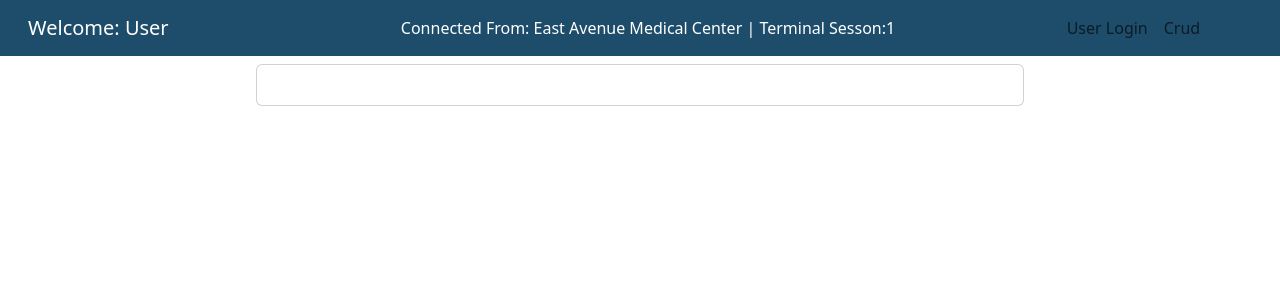
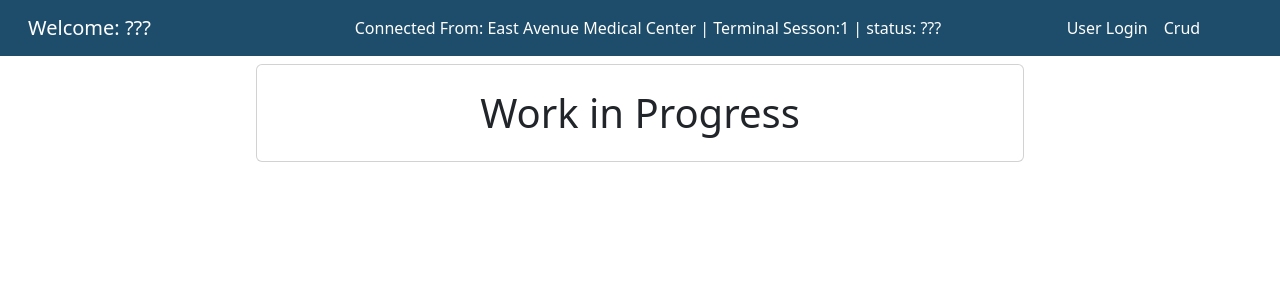
Before and after one commit to HowDoYouWriteACommentLineAgain/webProg_finals, a React (Create React App) app in the folder react-app/: page /dashboard in a window 1280 px wide. Shown: the top 300 px of the page. Built offline with nearby package versions, Linux system fonts and the light colour scheme.

Commit message:
added preparation for jwt tokens

```diff
--- a/react-app/src/App.js
+++ b/react-app/src/App.js
@@ -11,17 +11,25 @@ import {BrowserRouter, Routes, Route} from 'react-router-dom';
 
 
 function App() {
-  const [loginStatus, setLoginStatus] = useState(false);
+  const [loginStatus, setLoginStatus] = useState('');
+  const [currentUser, setCurrentUser] = useState('');
 
   const handleReturnedStatus = (status) =>{
     setLoginStatus(status);
+    console.log(`current status: ${status}`);
+    // alert('app has recieved status from login component')
+  }
+
+  const handleReturnedUser = (user) =>{
+    setCurrentUser(user);
+    console.log(`current user: ${user}`);
   }
 
   return (
     <BrowserRouter>
       <Routes>
-        <Route path='/' element={<Layout />}>
-          <Route index element={<Login/>} />
+        <Route path='/' element={<Layout actionOn={loginStatus} setUserAs={currentUser}/>}>
+          <Route index element={<Login returnStatus={handleReturnedStatus} userUsername={handleReturnedUser}/>} />
           <Route path="usersCrud" element={<UsersCrud />} />
           <Route path="dashboard" element={<Dashboard />} />
         </Route>
--- a/react-app/src/Layout.js
+++ b/react-app/src/Layout.js
@@ -1,19 +1,32 @@
-import { Outlet, Link } from "react-router-dom";
+import { Outlet, Link,  useNavigate } from "react-router-dom";
 import {primary, card} from'./styleObjects/customStyles';
+import { useEffect, useState } from "react";
 
-const Layout = () => {
+const Layout = ({actionOn, setUserAs}) => {
+    const [status, setStatus] = useState('status');
+    const navigateTo = useNavigate();
+
+    useEffect(()=> setStatus(actionOn), [actionOn]);
+
+    useEffect(()=>{
+        if(status === 'good' || false){
+            navigateTo('/dashboard', {replace:true});
+        }
+    },[status]);
+
+
     return(
         <>
         <nav className='navbar navbar-expand-lg bg-body-indigo text-white' style={primary}>
         <span className="container-fluid">
 
-            <span className="navbar-brand col-md-3 col-lg-2 text-white px-3">Welcome: User</span>
+            <span className="navbar-brand col-md-3 col-lg-2 text-white px-3">Welcome: {setUserAs || '???'}</span>
 
-            <span class="nav-item">Connected From: East Avenue Medical Center | Terminal Sesson:1</span>
+            <span class="nav-item">Connected From: East Avenue Medical Center | Terminal Sesson:1 | status: {actionOn || '???'}</span>
 
             <span className="navbar-nav col-md-3 col-lg-2" id="collapseNavItems">
-                <Link className="nav-item nav-link" to="/">User Login</Link>
-                <Link className="nav-item nav-link" to="/usersCrud">Crud</Link>
+                <Link className="nav-item nav-link text-white" to="/">User Login</Link>
+                <Link className="nav-item nav-link text-white" to="/usersCrud">Crud</Link>
                 {/*
                     TODO: Eventually remove Crud here and instead have Router rerout to appropriate page
                     Make Login a modal pop-up
--- a/react-app/src/pages/Dashboard.js
+++ b/react-app/src/pages/Dashboard.js
@@ -1,6 +1,7 @@
 export default function Dashboard(){
     return(
         <>
+            <h1>Work in Progress</h1>
         </>
     )
 }
--- a/react-app/src/pages/Login.js
+++ b/react-app/src/pages/Login.js
@@ -2,12 +2,12 @@ import {useState, useRef} from 'react';
 import Inputs from '../components/Inputs';
 
 
-function Login({returnStatus}) {
+function Login({returnStatus, userUsername}) {
 
   const [username, setUsername] = useState('');
   const [password, setPassword] = useState('');
   const [peekPassword, setPeekPassword] = useState(false);
-//   const [isPositive, setStatus] = useState(false);
+  // const [isPositive, setStatus] = useState(false);
 
   const hardUsername = 'root';
   const hardassword = 'password';
@@ -44,14 +44,19 @@ function Login({returnStatus}) {
           throw new Error(`HTTP error! Status: ${res.status} - ${errorText}`);
         }
 
-        if(res.success === true){
+        const data = await res.json();
+
+        if(data.success === true){
           uInput.current.classList.remove('is-invalid');
           uInput.current.classList.remove('is-invalid');
-          alert('Login success');
+          userUsername(username);
+          returnStatus('good');
         } else{
-          alert('Login success');
+          userUsername('');
+          returnStatus('bad');
+
         }
-
+        console.log( `acknowledged: ${data.message} ${data.success}`);
 
       }catch(err){
         console.error("Error: ", err);
```
Also changed, not shown: 1 other file (tests, documents, lock files or other folders).
